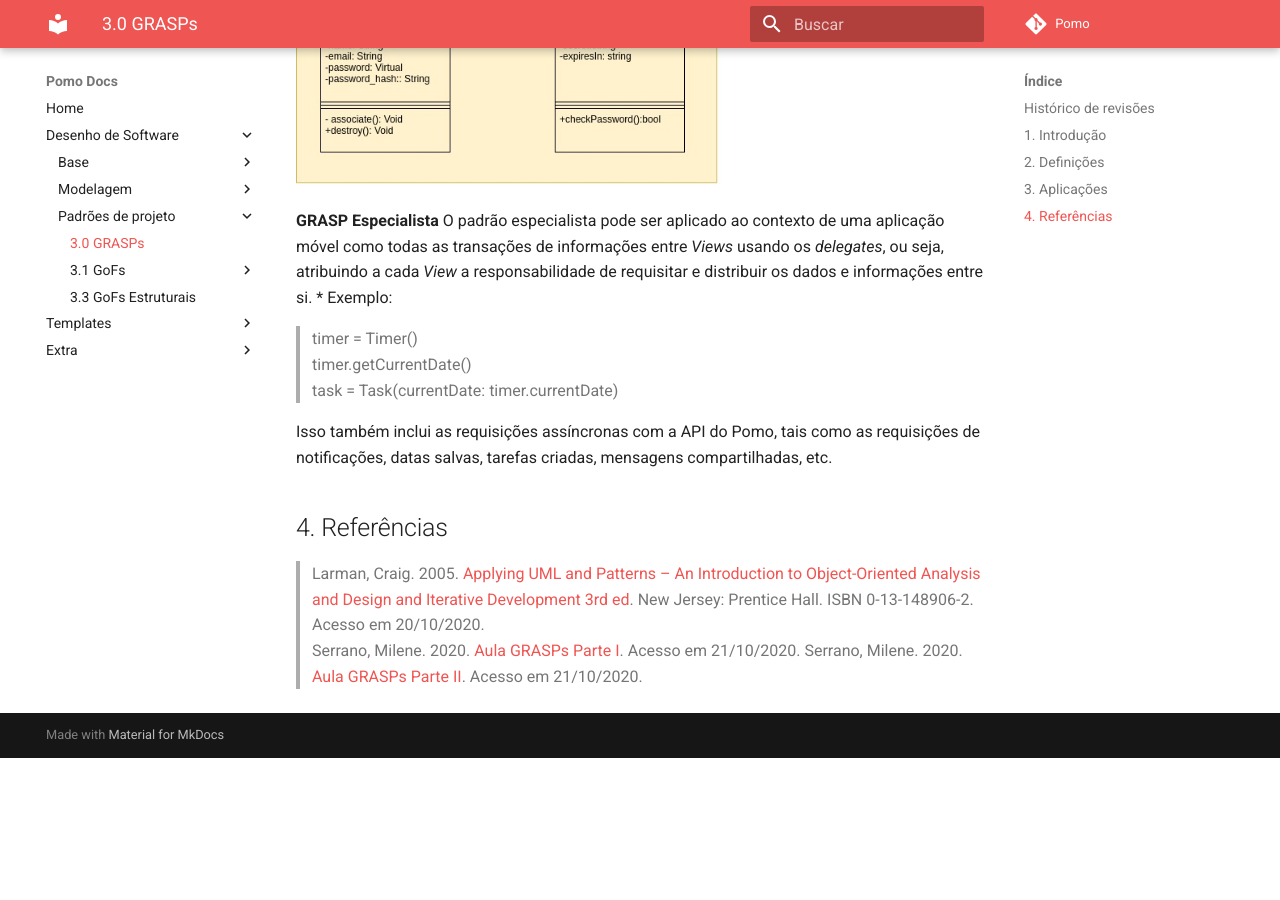
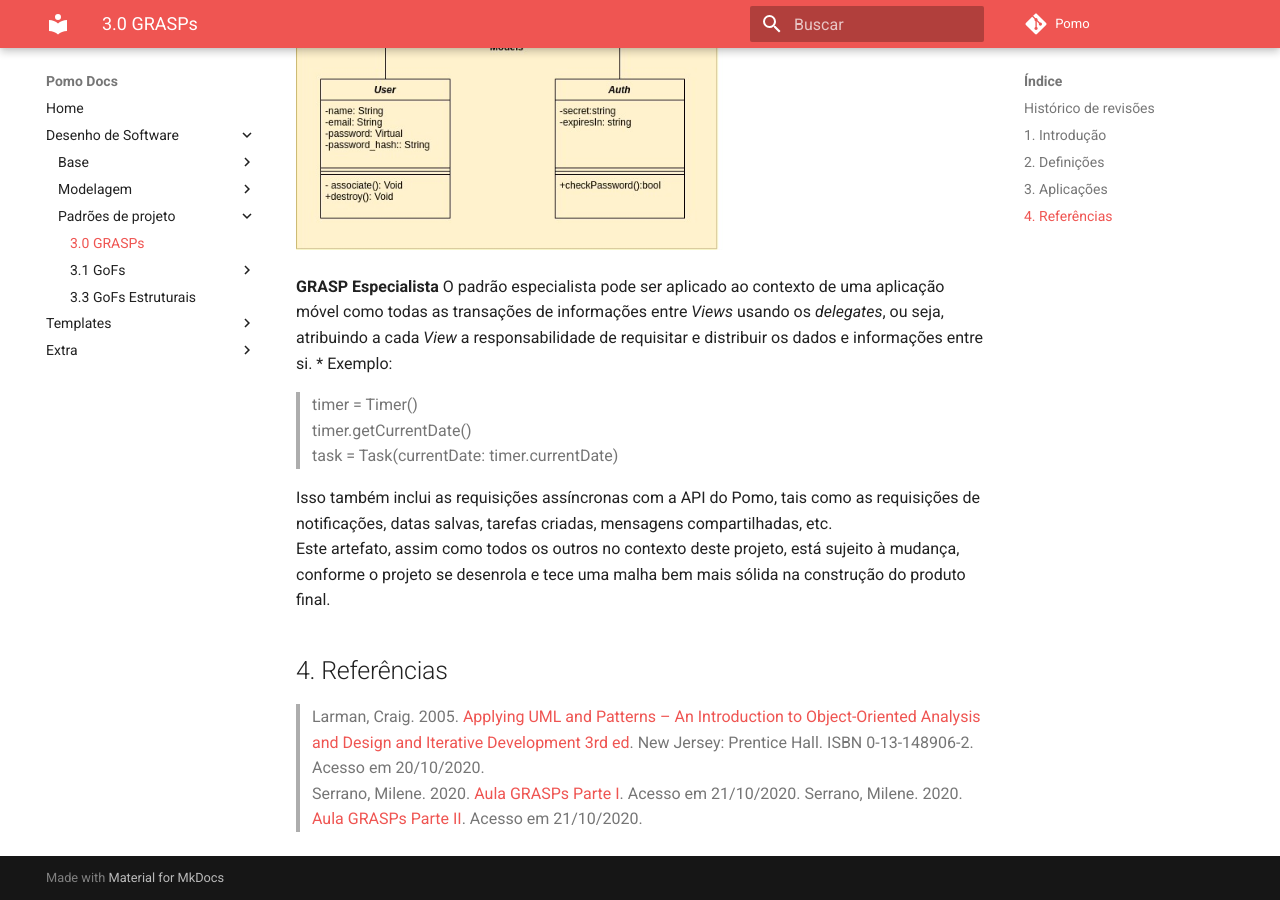
Before and after one commit to UnBArqDsw/2020.1_G6_Pomo, an MkDocs documentation site: the page built from docs/padrões-de-projeto/modulo3.0/grasps.md, in a window 1280 px wide and 900 px high, scrolled down 3108 px. Built offline with MkDocs 1.6.1 and Material for MkDocs 9.7.7, drawn with Linux system fonts in a browser that asks for light colours; comment, search, counter and statistics services are not loaded; before the commit the page ends 3866 px from its top, so only the background shows below that; some of the changed text lies outside the part shown.

Commit message:
[DOC]#27 Finalização da primeira versão do artefato.

```diff
--- a/docs/padrões-de-projeto/modulo3.0/grasps.md
+++ b/docs/padrões-de-projeto/modulo3.0/grasps.md
@@ -9,6 +9,8 @@
 | 21/10/2020 | 1.2    | Adição das definições controlador, criador e especialista | [João Gabriel Antunes](https://github.com/flyerjohn) |
 | 21/10/2020 | 1.3    | Adição da aplicação do padrão controlador | [João Gabriel Antunes](https://github.com/flyerjohn) |
 | 21/10/2020 | 1.4    | Adição da aplicação-exemplo do padrão especialista | [João Gabriel Antunes](https://github.com/flyerjohn) |
+| 22/10/2020 | 1.4    | Finalização da primeira versão deste artefato | [João Gabriel Antunes](https://github.com/flyerjohn) |
+
 
 ## 1. Introdução
 Padrões de projeto (design patterns) são soluções típicas para problemas comuns em projeto de software. Cada padrão é como uma planta de construção que você pode customizar para resolver um problema de projeto particular em seu código. Padrões são como um conjunto de ferramentas para soluções de problemas comuns em design de software, ou seja, eles definem uma linguagem comum que ajuda a equipe a se comunicar mais eficientemente, e portanto, aumentando seu desempenho cotidiano.
@@ -60,6 +62,8 @@ timer.getCurrentDate()<br>
 task = Task(currentDate: timer.currentDate)
 
 Isso também inclui as requisições assíncronas com a API do Pomo, tais como as requisições de notificações, datas salvas, tarefas criadas, mensagens compartilhadas, etc.
+<br>
+Este artefato, assim como todos os outros no contexto deste projeto, está sujeito à mudança, conforme o projeto se desenrola e tece uma malha bem mais sólida na construção do produto final.
 
 ## 4. Referências
 > Larman, Craig. 2005. [Applying UML and Patterns – An Introduction to Object-Oriented Analysis and Design and Iterative Development 3rd ed](https://www.informit.com/promotions/phptr-author-supplements-141295?utm_source=authors.phptr.com). New Jersey: Prentice Hall. ISBN 0-13-148906-2. Acesso em 20/10/2020.<br>
```
